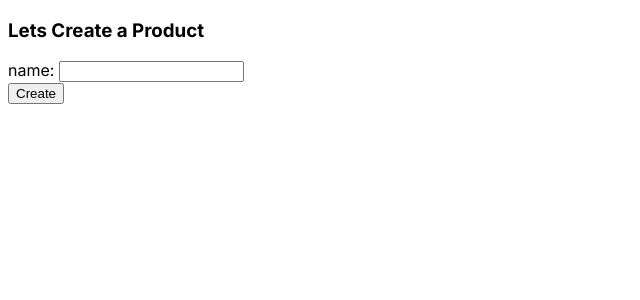
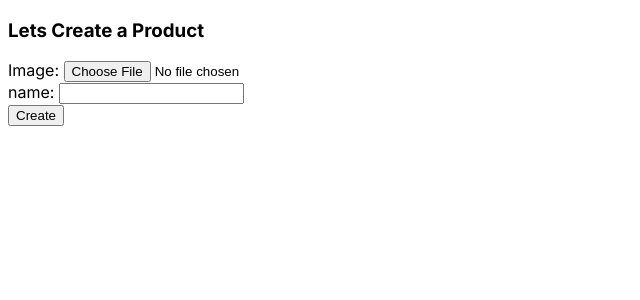
Before and after one commit to bishalkunwar/bishalmart, a Next.js app: page /new in a window 1280 px wide. Shown: the top 300 px of the page, without its empty margins (0-640 px from the left). Built offline with nearby package versions, Linux system fonts and the light colour scheme.

Commit message:
some changes with image form field

```diff
--- a/src/app/new/page.tsx
+++ b/src/app/new/page.tsx
@@ -62,7 +62,7 @@
     <form action={action}>
         <h3 className='font-bold m-3 '>Lets Create a Product</h3>
         <div className='flex flex-col gap-4'>
-            {/* <div className='flex gap-4'>
+            <div className='flex gap-4'>
                 <label className='w-12' htmlFor='image'>Image: </label>
                 <input
                     type='file'
@@ -71,7 +71,7 @@
                     name='image'
                     accept='image'
                 />
-            </div> */}
+            </div>
             <div className='flex gap-4'>
                 <label className='w-12 h-16' htmlFor='name'>name: </label>
                 <input
```
